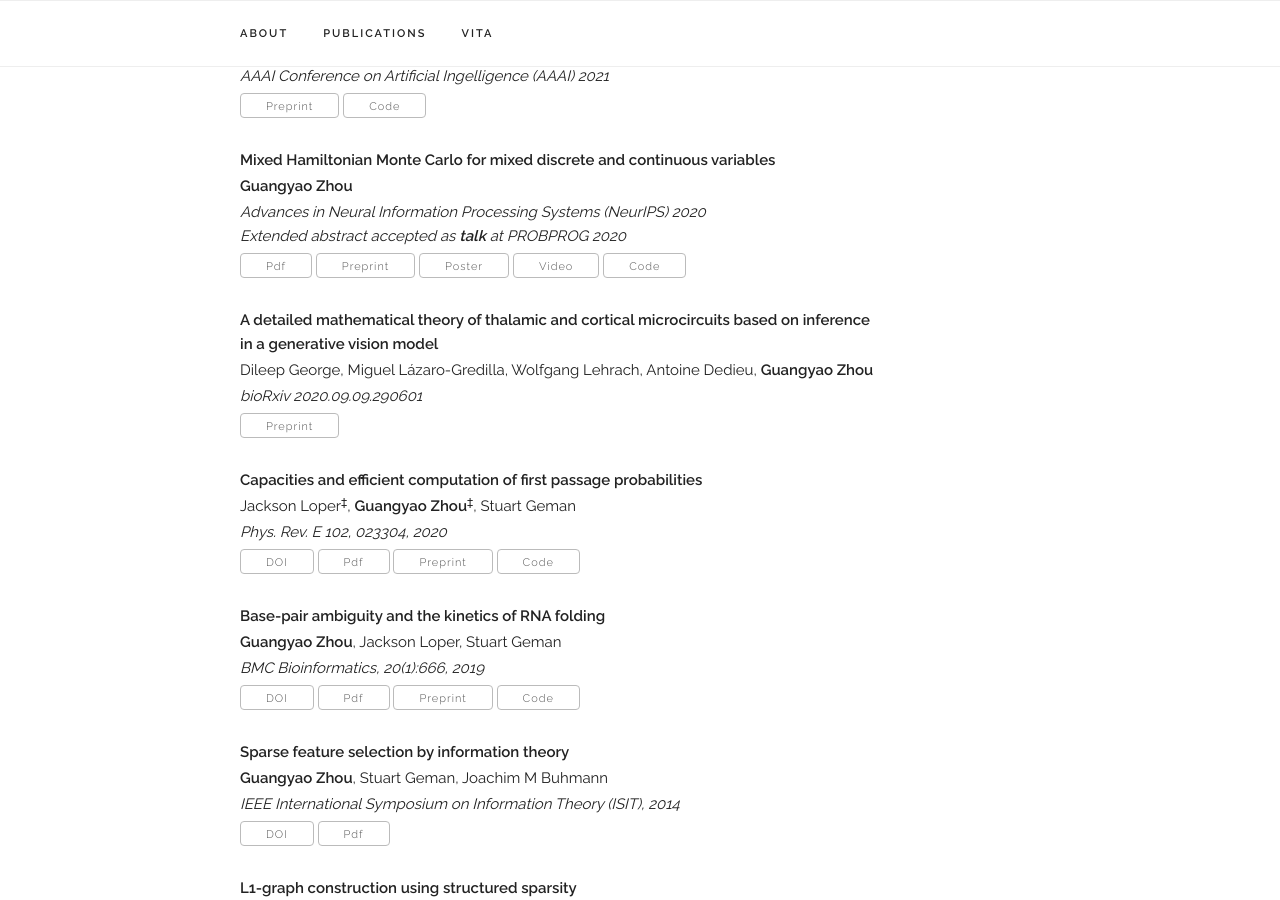
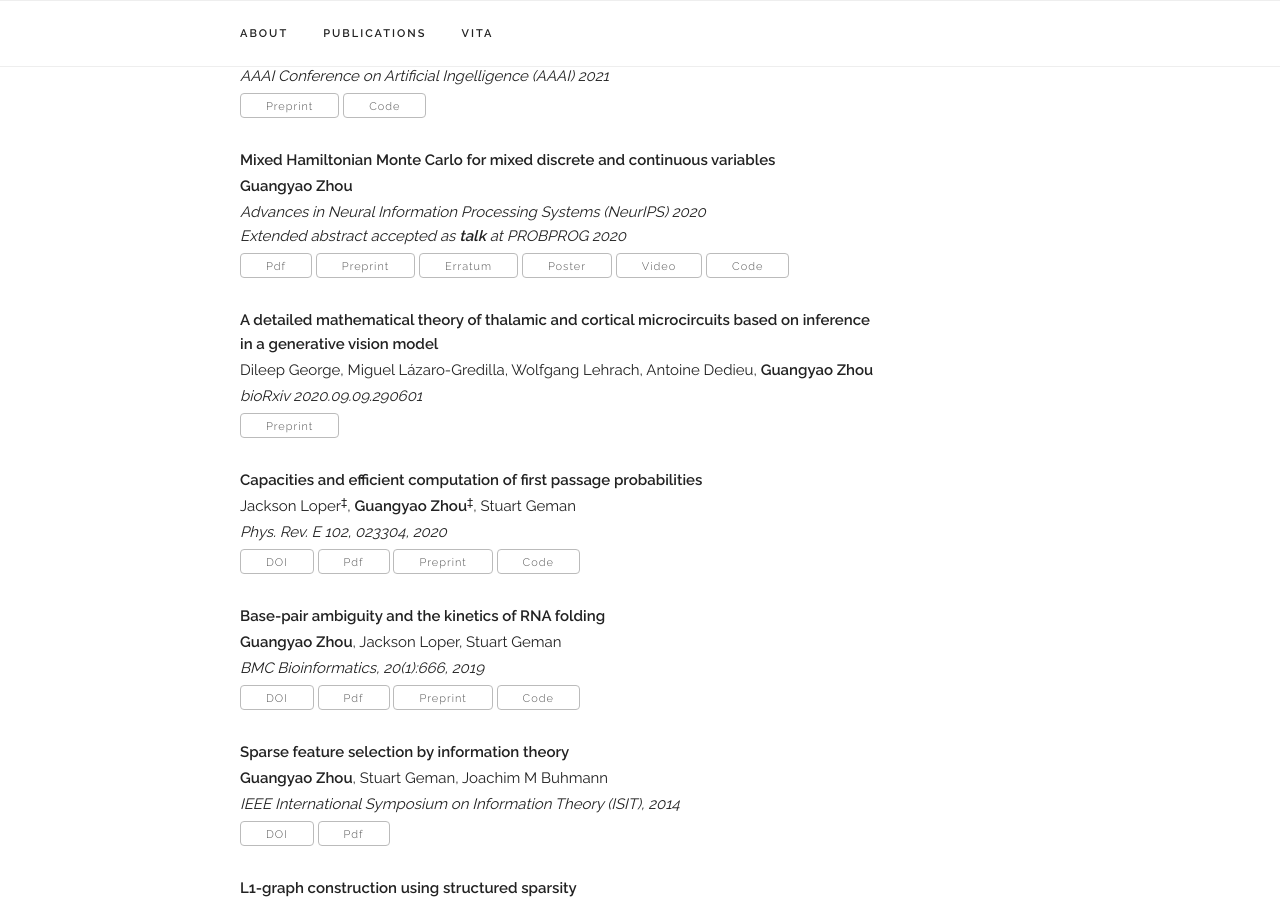
Before and after one commit to StannisZhou/StannisZhou.github.io, a Jekyll site: the page built from index.html, in a window 1280 px wide and 900 px high, scrolled down 853 px. Built offline with Jekyll 4.4.1, drawn with Linux system fonts in a browser that asks for light colours; some web fonts are replaced; comment, search, counter and statistics services are not loaded.

```diff
--- a/_data/publications.yaml
+++ b/_data/publications.yaml
@@ -11,6 +11,7 @@ papers:
     authors: "<b>Guangyao Zhou</b>"
     venue: "Advances in Neural Information Processing Systems (NeurIPS) 2020<br>Extended abstract accepted as <b>talk</b> at PROBPROG 2020"
     paper_pdf: "/papers/mixed_hmc.pdf"
+    erratum: "/papers/mixed_hmc_erratum.pdf"
     preprint: "https://arxiv.org/abs/1909.04852"
     code: "https://github.com/StannisZhou/mixed_hmc"
     video: "https://www.youtube.com/watch?v=ag44SuB0wB8"
--- a/index.html
+++ b/index.html
@@ -39,6 +39,10 @@ title: Personal Webpage
 
         {% if paper.preprint %}
           <a class="button" href="{{ paper.preprint }}" target="_blank">Preprint</a>
+        {% endif %}
+
+        {% if paper.erratum %}
+          <a class="button" href="{{ paper.erratum | prepend: site.baseurl }}" target="_blank">Erratum</a>
         {% endif %}
 
         {% if paper.slides %}
```
Also changed, not shown: 7 other files.
